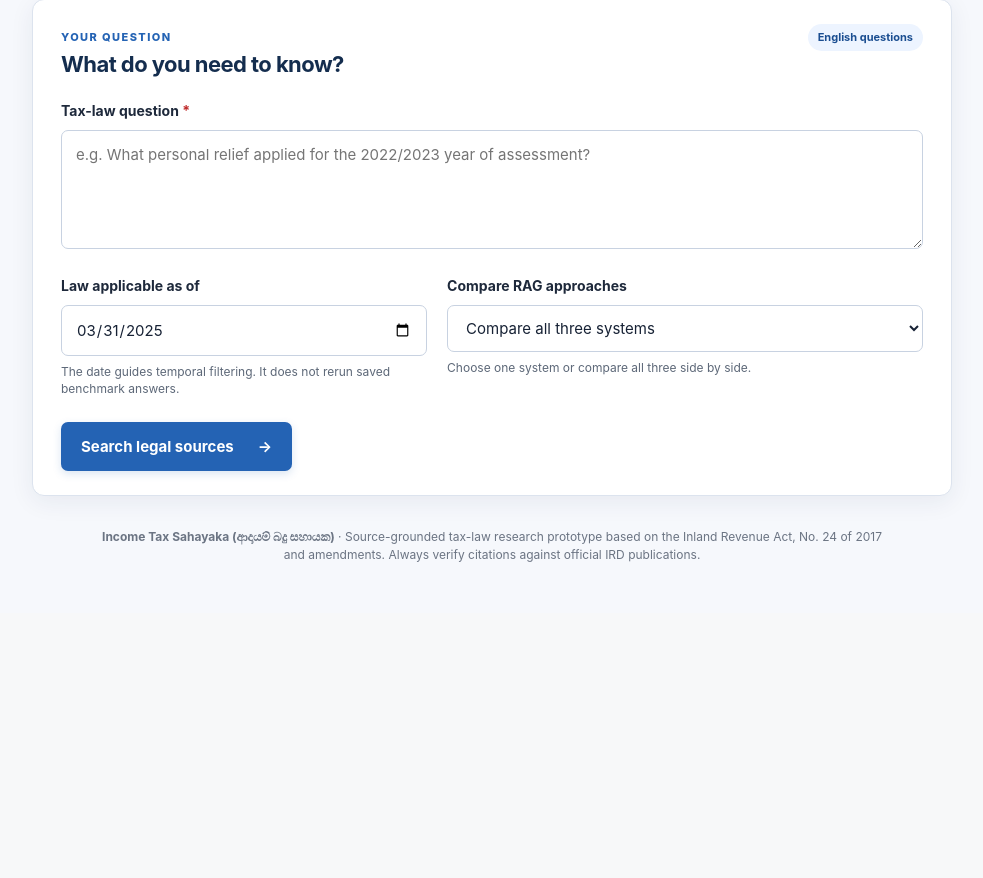
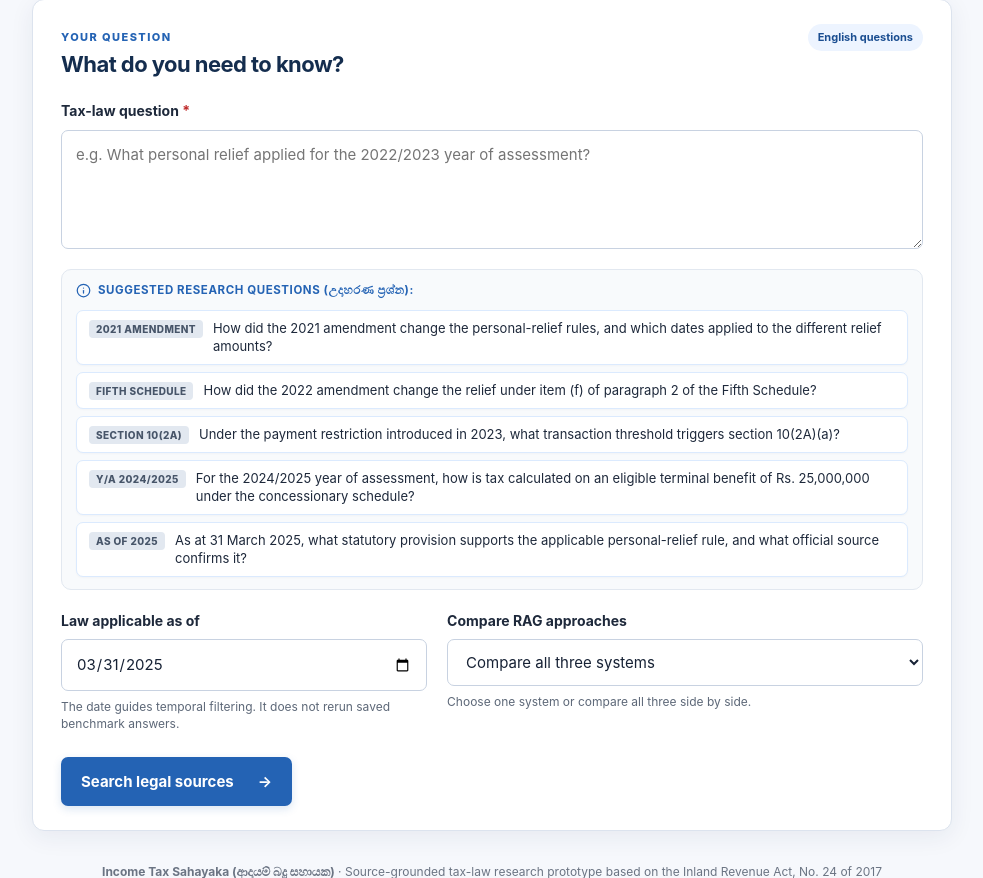
Before and after one commit to dlukxa/income-tax-sahayaka, a Flask app: page / in a window 1280 px wide. Shown: the part 460-1338 px from the top of the page, without its empty margins (148-1131 px from the left). Before the commit the page ends 1022 px from the top, so only its background shows below. Run offline with Flask 3, Linux system fonts and the light colour scheme; parts of the project's set-up code (start-up, migrations or seed data) failed here and were passed over.

Commit message:
feat: add interactive suggested research questions to input form

```diff
--- a/static/public.css
+++ b/static/public.css
@@ -224,6 +224,97 @@ textarea {
 textarea:focus, input:focus, select:focus {
   outline: 2px solid #c3d8fc;
   border-color: var(--blue);
+}
+
+/* Suggested Research Questions */
+.suggestions-container {
+  margin: 14px 0 16px;
+  background: #f8fafc;
+  border: 1px solid #e2e8f0;
+  border-radius: 10px;
+  padding: 12px 14px;
+}
+
+.suggestions-label {
+  display: flex;
+  align-items: center;
+  gap: 7px;
+  font-size: 11.5px;
+  font-weight: 750;
+  letter-spacing: 0.05em;
+  text-transform: uppercase;
+  color: var(--blue);
+  margin-bottom: 10px;
+}
+
+.suggestions-label svg {
+  stroke: var(--blue);
+  flex-shrink: 0;
+}
+
+.suggestion-chips {
+  display: flex;
+  flex-direction: column;
+  gap: 7px;
+}
+
+.suggestion-chip {
+  display: flex;
+  align-items: flex-start;
+  gap: 10px;
+  background: #ffffff;
+  border: 1px solid #dbeafe;
+  border-radius: 7px;
+  padding: 8px 12px;
+  text-align: left;
+  font-family: inherit;
+  font-size: 13px;
+  color: #1e293b;
+  cursor: pointer;
+  transition: all 0.16s ease;
+  line-height: 1.42;
+  box-shadow: 0 1px 2px rgba(15, 29, 56, 0.03);
+}
+
+.suggestion-chip:hover {
+  background: #f0f7ff;
+  border-color: #93c5fd;
+  color: #0f1d38;
+  transform: translateY(-1px);
+  box-shadow: 0 3px 6px rgba(24, 90, 157, 0.09);
+}
+
+.suggestion-chip.active {
+  background: #eff6ff;
+  border-color: var(--blue);
+  color: var(--navy);
+  font-weight: 550;
+  box-shadow: 0 0 0 2px rgba(24, 90, 157, 0.16);
+}
+
+.chip-tag {
+  display: inline-block;
+  flex-shrink: 0;
+  font-size: 10px;
+  font-weight: 800;
+  letter-spacing: 0.04em;
+  padding: 2px 7px;
+  border-radius: 4px;
+  background: #e2e8f0;
+  color: #475569;
+  text-transform: uppercase;
+  margin-top: 1px;
+  transition: all 0.15s ease;
+}
+
+.suggestion-chip:hover .chip-tag,
+.suggestion-chip.active .chip-tag {
+  background: var(--blue);
+  color: #ffffff;
+}
+
+.chip-text {
+  flex: 1;
 }
 
 .field-row {
--- a/static/public.js
+++ b/static/public.js
@@ -311,6 +311,28 @@ $('#clearResults').addEventListener('click', () => {
   $('#progressPanel').hidden = true;
   $('#resultsContent').innerHTML = '';
   $('#questionInput').value = '';
+  document.querySelectorAll('.suggestion-chip').forEach(c => c.classList.remove('active'));
   $('#questionInput').focus();
   window.scrollTo({ top: 0, behavior: 'smooth' });
 });
+
+document.querySelectorAll('.suggestion-chip').forEach(chip => {
+  chip.addEventListener('click', () => {
+    const question = chip.getAttribute('data-question');
+    const date = chip.getAttribute('data-date');
+    if (question) {
+      $('#questionInput').value = question;
+      if (date && $('#legalDate')) {
+        $('#legalDate').value = date;
+      }
+      document.querySelectorAll('.suggestion-chip').forEach(c => c.classList.remove('active'));
+      chip.classList.add('active');
+      $('#questionInput').focus();
+      // Smooth visual feedback
+      $('#questionInput').style.borderColor = 'var(--blue2)';
+      setTimeout(() => {
+        $('#questionInput').style.borderColor = '';
+      }, 700);
+    }
+  });
+});
--- a/templates/public_index.html
+++ b/templates/public_index.html
@@ -32,6 +32,34 @@
       <form id="queryForm">
         <label for="questionInput">Tax-law question <span class="required">*</span></label>
         <textarea id="questionInput" rows="4" maxlength="3000" placeholder="e.g. What personal relief applied for the 2022/2023 year of assessment?" required></textarea>
+        <div class="suggestions-container">
+          <div class="suggestions-label">
+            <svg width="15" height="15" viewBox="0 0 24 24" fill="none" stroke="currentColor" stroke-width="2" stroke-linecap="round" stroke-linejoin="round" aria-hidden="true"><circle cx="12" cy="12" r="10"></circle><line x1="12" y1="16" x2="12" y2="12"></line><line x1="12" y1="8" x2="12.01" y2="8"></line></svg>
+            <span>Suggested research questions (උදාහරණ ප්‍රශ්න):</span>
+          </div>
+          <div class="suggestion-chips" role="group" aria-label="Suggested tax research questions">
+            <button type="button" class="suggestion-chip" data-question="How did the 2021 amendment change the personal-relief rules, and which dates applied to the different relief amounts?" data-date="2021-04-01">
+              <span class="chip-tag">2021 Amendment</span>
+              <span class="chip-text">How did the 2021 amendment change the personal-relief rules, and which dates applied to the different relief amounts?</span>
+            </button>
+            <button type="button" class="suggestion-chip" data-question="How did the 2022 amendment change the relief under item (f) of paragraph 2 of the Fifth Schedule?" data-date="2023-01-01">
+              <span class="chip-tag">Fifth Schedule</span>
+              <span class="chip-text">How did the 2022 amendment change the relief under item (f) of paragraph 2 of the Fifth Schedule?</span>
+            </button>
+            <button type="button" class="suggestion-chip" data-question="Under the payment restriction introduced in 2023, what transaction threshold triggers section 10(2A)(a)?" data-date="2024-03-31">
+              <span class="chip-tag">Section 10(2A)</span>
+              <span class="chip-text">Under the payment restriction introduced in 2023, what transaction threshold triggers section 10(2A)(a)?</span>
+            </button>
+            <button type="button" class="suggestion-chip" data-question="For the 2024/2025 year of assessment, how is tax calculated on an eligible terminal benefit of Rs. 25,000,000 under the concessionary schedule?" data-date="2024-04-01">
+              <span class="chip-tag">Y/A 2024/2025</span>
+              <span class="chip-text">For the 2024/2025 year of assessment, how is tax calculated on an eligible terminal benefit of Rs. 25,000,000 under the concessionary schedule?</span>
+            </button>
+            <button type="button" class="suggestion-chip" data-question="As at 31 March 2025, what statutory provision supports the applicable personal-relief rule, and what official source confirms it?" data-date="2025-03-31">
+              <span class="chip-tag">As of 2025</span>
+              <span class="chip-text">As at 31 March 2025, what statutory provision supports the applicable personal-relief rule, and what official source confirms it?</span>
+            </button>
+          </div>
+        </div>
         <div class="field-row">
           <div class="field-group"><label for="legalDate">Law applicable as of</label><input id="legalDate" type="date" value="2025-03-31"><small>The date guides temporal filtering. It does not rerun saved benchmark answers.</small></div>
           <div class="field-group"><label for="systemMode">Compare RAG approaches</label><select id="systemMode"><option value="compare" selected>Compare all three systems</option><option value="C_AMENDMENT_AWARE_TEMPORAL_RAG">Amendment-Aware Temporal RAG</option><option value="A_CONVENTIONAL_RAG">Conventional RAG</option><option value="B_BASIC_TIME_FILTERED_RAG">Basic Time-Filtered RAG</option></select><small>Choose one system or compare all three side by side.</small></div>
```
Also changed, not shown: 1 other file.
